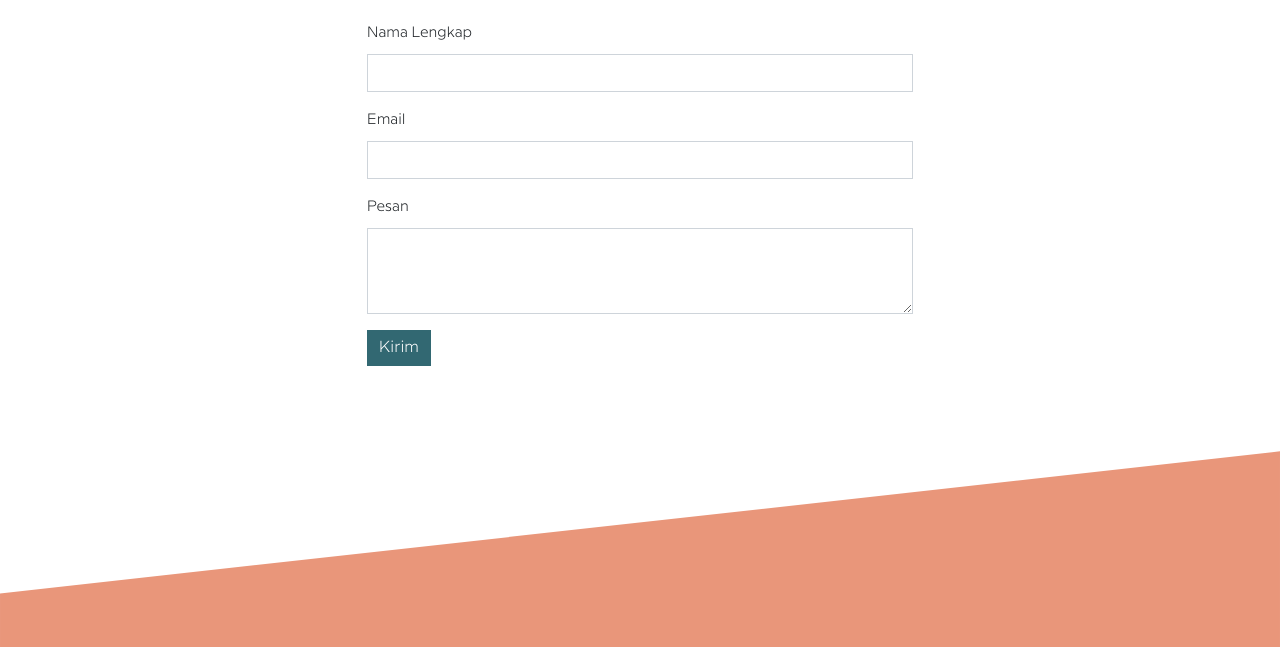
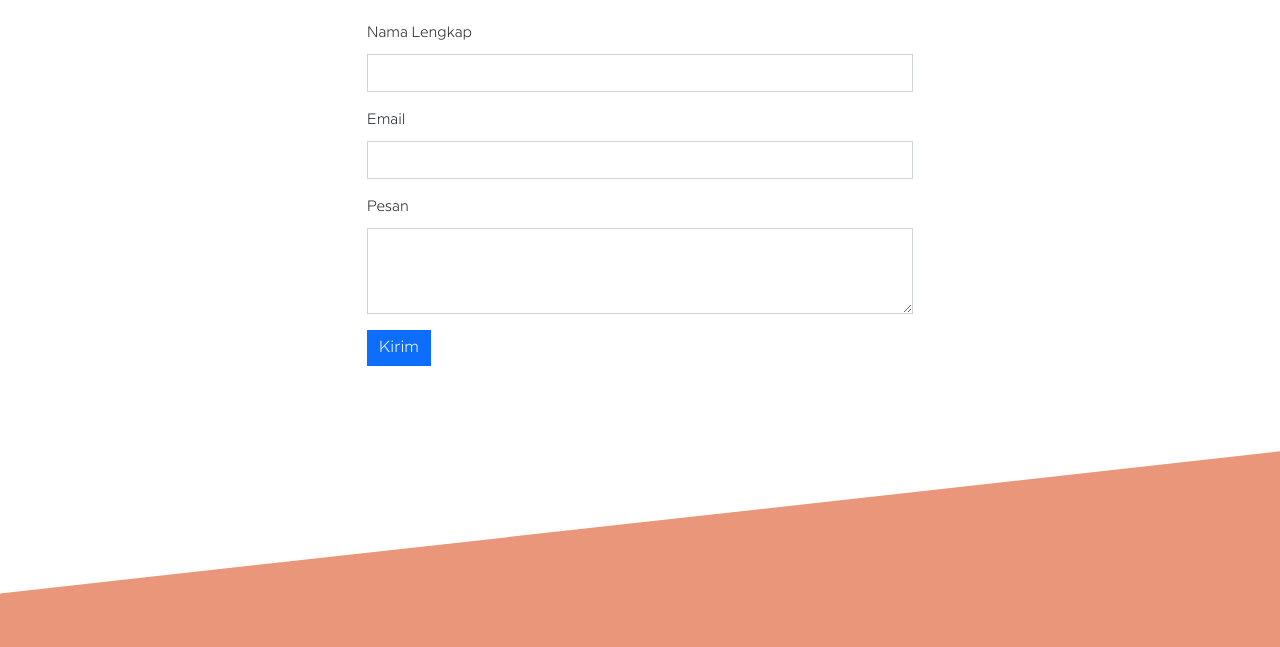
Before and after one commit to winabanana/winabanana.github.io, a plain HTML site: page index.html in a window 1280 px wide. Shown: the part 2673-3320 px from the top of the page. Drawn offline with nearby package versions, Linux system fonts and the light colour scheme.

Commit message:
Mengubah warna tombol kirim kembali ke primary

```diff
--- a/style.css
+++ b/style.css
@@ -70,10 +70,10 @@ h2::first-letter {
     background-color: var(--salmon-nav);
 }
 
-.btn-primary {
+/* .btn-primary {
     background-color: var(--peacock);
     border-color: var(--peacock);
-}
+} */
 
 .btn-primary:hover {
     background-color: var(--salmon-wave);
```
